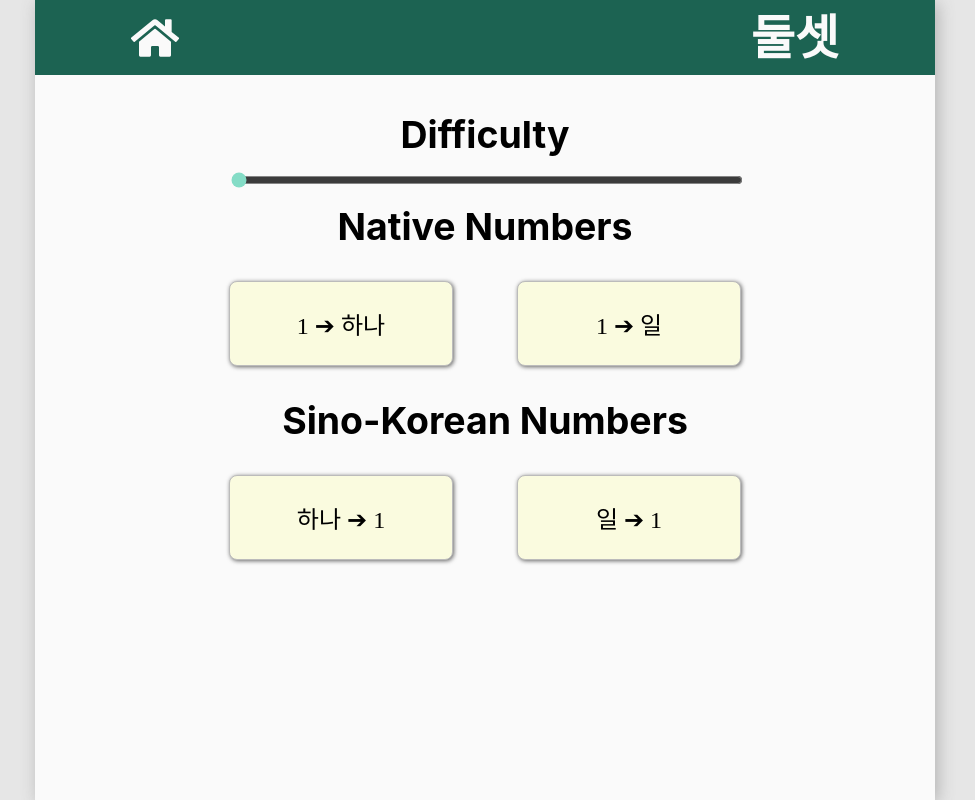
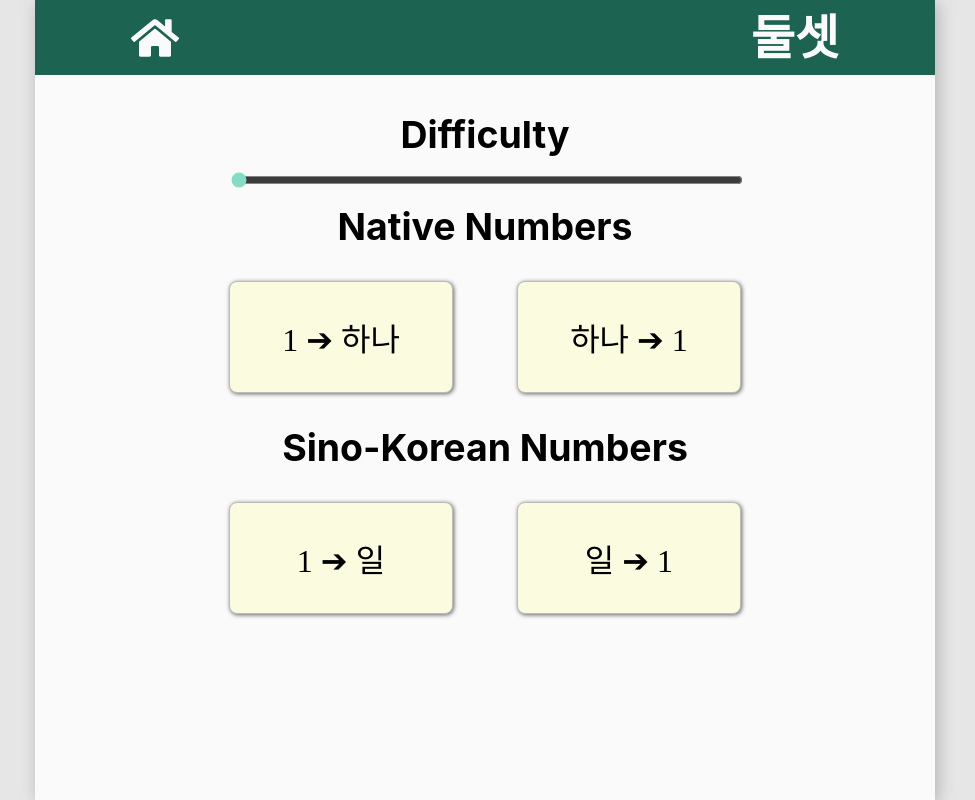
Before and after one commit to marco-ceriani/dulset, a React (Create React App) app: page / in a window 1280 px wide. Shown: the whole page, without its empty margins (155-1130 px from the left). Built offline with nearby package versions, Linux system fonts and the light colour scheme.

Commit message:
fix quiz selection

```diff
--- a/src/App.css
+++ b/src/App.css
@@ -7,6 +7,7 @@
     --clr-error: hsl(359, 100%, 70%);
     --clr-button: hsl(61.7, 78.3%, 93%);
     --clr-shadow: hsl(0, 0%, 40%);
+    --clr-backdrop: hsl(165, 0%, 90%);
     --font-korean: 'Noto Serif KR';
     --size-max-width: 900px;
     accent-color: var(--clr-primary);
@@ -20,10 +21,19 @@
     box-sizing: border-box;
 }
 
+body, input, textarea, button {
+    font: inherit;
+}
+
 button {
     margin: 0;
     border: none;
     outline: none;
+
+}
+
+button:enabled {
+    cursor: pointer;
 }
 
 h1,
@@ -32,9 +42,12 @@ h3 {
     margin: 0;
 }
 
-
 ul {
     padding: 0;
+}
+
+li {
+    list-style: none;
 }
 
 /* Typography */
@@ -44,7 +57,7 @@ h1 {
 }
 
 h3 {
-    margin-top: .5rem;
+    margin-block-start: .5rem;
 }
 
 /* Components and utilities */
@@ -57,7 +70,6 @@ h3 {
     border: 1px solid;
     border-radius: 0.2em;
     box-shadow: 0 0 0.25rem rgba(0, 0, 0, 0.2);
-    cursor: pointer;
 }
 
 .btn-primary {
@@ -82,13 +94,9 @@ h3 {
     cursor: pointer;
 }
 
-.container {
-    width: min(80vw, 800px);
-    margin-inline: auto;
-}
-
-.slider-container > input {
+input[type="range"] {
     width: 100%;
+    font-size: 0px;
 }
 
 /* Sections */
@@ -102,8 +110,7 @@ body {
     -webkit-font-smoothing: antialiased;
     -moz-osx-font-smoothing: grayscale;
     min-height: 100vh;
-    /* notebook background */
-    background-color: hsl(165, 0%, 90%);
+    background-color: var(--clr-backdrop);
 }
 
 .App {
@@ -119,6 +126,7 @@ body {
 
 header {
     position: fixed;
+    top: 0;
     width: min(100%, var(--size-max-width));
     background-color: var(--clr-primary-dark);
     color: var(--clr-primary-contrast);
@@ -130,7 +138,6 @@ header {
     padding-inline: clamp(1.5rem, 8vw, 6rem);
     line-height: 1.5;
 }
-
 
 header ~ * {
     margin-top: 2.25em;
@@ -200,27 +207,22 @@ main {
 
 .option-right {
     background-color: var(--clr-primary);
-    color: black;
+}
+
+#button-next {
+    display: block;
+    margin-inline: auto;
 }
 
 .options-group {
-    max-width: 40rem;
-    margin-inline: auto;
-}
-
-.options-group ul {
     display: grid;
     grid-template-columns: repeat(auto-fit, minmax(200px, 1fr));
     row-gap: 1em;
     column-gap: 2em;
+    margin-block: 1em;
 }
 
-.options-group li {
-    list-style: none;
-}
-
-.options-group li button {
-    font-size: 1.5rem;
+.options-group button {
     width: 100%;
     padding-block: 1em;
     padding-inline: 0.7em;
@@ -228,10 +230,4 @@ main {
     border: 1px solid #bbb;
     border-radius: 0.5rem;
     box-shadow: 1px 1px 0.25rem var(--clr-shadow);
-    cursor: pointer;
 }
-
-#button-next {
-    display: block;
-    margin-inline: auto;
-}
--- a/src/components/QuizSelect.jsx
+++ b/src/components/QuizSelect.jsx
@@ -14,30 +14,30 @@ const QuizSelect = (props) => {
 
     const QuizTypeButton = (props) => {
         const { type, children } = props;
-        return <li onClick={() => openQuiz(type)}>
-            <button className="quiz-select-btn">{children}</button>
-        </li>
+        return <button className="quiz-select-btn" onClick={() => openQuiz(type)}>
+            {children}
+        </button>
     }
 
     return <div className="quiz-selection">
-        <div className="slider-container">
+        <div>
             <h3>Difficulty</h3>
             <input type="range" min="1" max="3"
                 aria-label="select difficulty"
                 value={difficulty}
                 onChange={(e) => setDifficulty(parseInt(e.target.value))} />
         </div>
-        <section className="options-group">
+        <section>
             <h3>Native Numbers</h3>
-            <ul>
+            <div className="options-group">
                 <QuizTypeButton type="native-to">1 ➔ 하나</QuizTypeButton>
+                <QuizTypeButton type="native-from">하나 ➔ 1</QuizTypeButton>
+            </div>
+            <h3>Sino-Korean Numbers</h3>
+            <div className="options-group">
                 <QuizTypeButton type="sino-to">1 ➔ 일</QuizTypeButton>
-            </ul>
-            <h3>Sino-Korean Numbers</h3>
-            <ul>
-                <QuizTypeButton type="native-from">하나 ➔ 1</QuizTypeButton>
                 <QuizTypeButton type="sino-from">일 ➔ 1</QuizTypeButton>
-            </ul>
+            </div>
         </section>
     </div>
 }
```
